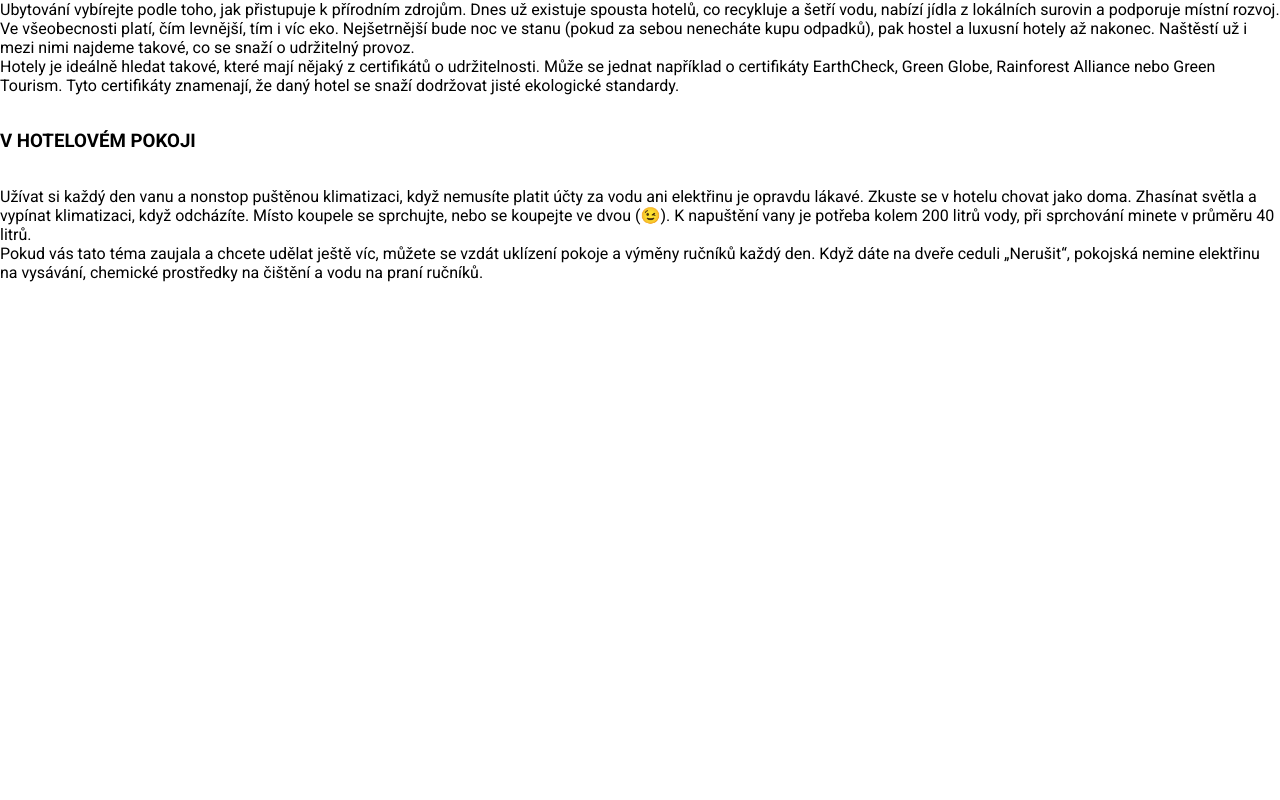
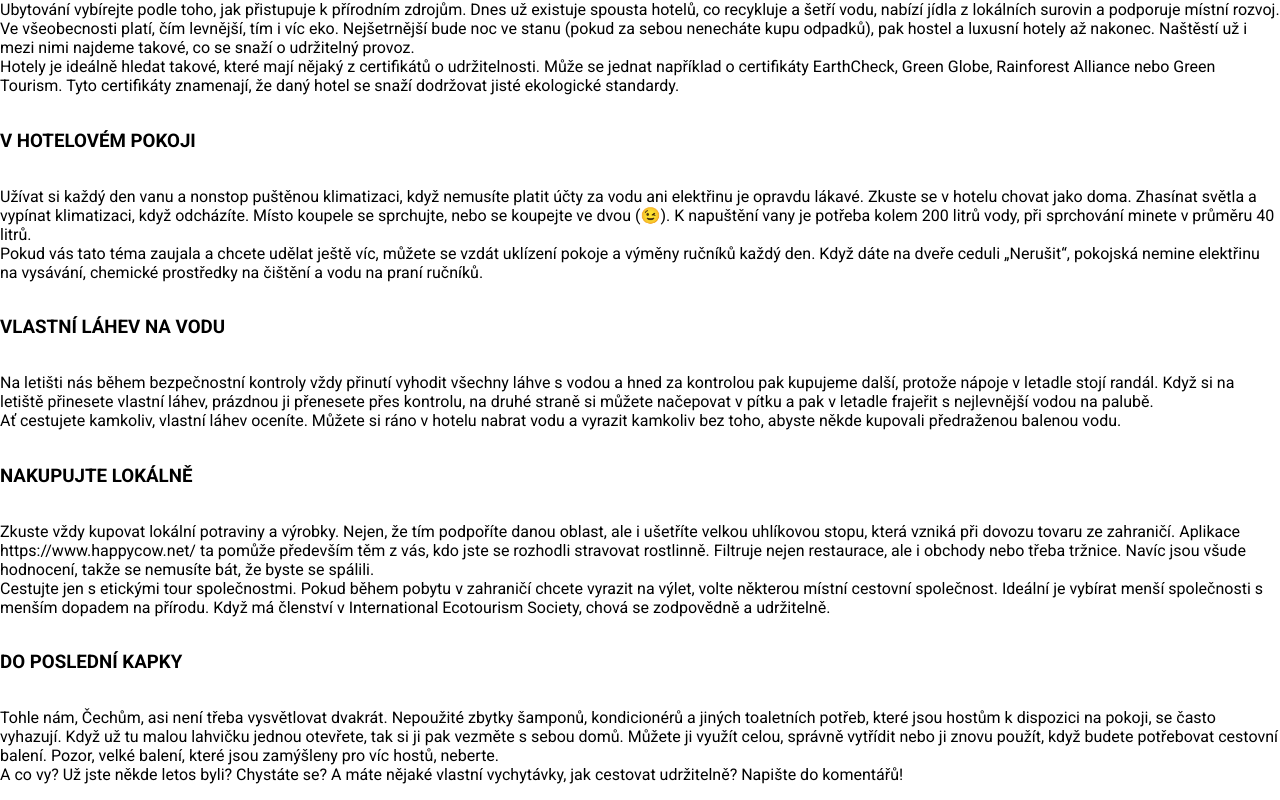
Before and after one commit to franozuz/DOBROdruh, a React app: page /tips in a window 1280 px wide. Shown: the part 704-1504 px from the top of the page. Before the commit the page ends 1002 px from the top, so only its background shows below. Built offline with nearby package versions, Linux system fonts and the light colour scheme.

Commit message:
Tips text added2

```diff
--- a/src/Tips/index.jsx
+++ b/src/Tips/index.jsx
@@ -1,27 +1,116 @@
-import React from "react";
+import React from 'react';
 
 const Tips = () => {
   return (
     <>
-  <h1>Rady a tipy JAK CESTOVAT UDRŽITELNĚJI</h1>;
-
-  <h3>PLÁNOVÁNÍ CESTY</h3>
-  <p> Je jasné, že když se potřebujete dostat rychlo do Kanady, musíte letět. Když ale cestujete po Evropě, skuste volit ekologičtější způsob dopravy - vlaky, sdílená auta, kolo. Bude to sice trvat dýl no při cestování platí, že cesta je cíl (😉) Pokud ale musíte letět, zvolte raději let bez přestupu. Je to právě start a přistání, které produkují nejvíc CO2. <br/>
-  “čím dál se chystáte, tím více CO2 vyprodukujete”<br/>
-  Vykompenzujte svou uhlíkovou stopu. Některé aerolinky již nabízí možnost přikoupit kompenzaci přímo s letenkou nebo můžete využít takzvané offsetové organizace. Tyto společnosti pak vaše peníze investují do projektů zaměřených třeba na obnovitelné zdroje energie, výsadbu lesů, a jiné prospěšné projekty. Například, při zpátečním letu Praha – New York, připadá na osobu kolem 1,7 tuny CO2. Vykompenzování této uhlíkové stopy stojí kolem 400 Kč. Seznam offsetových organizací najdete tady.<br/>
-  Pamatujete na časy, kdy jste si před cestou vytlačili itinerár, mapu i tipy na restaurace? Někteří to tak dělají dodnes. Nahrajte si všechno do mobilu. Letenku, jízdenky, pojištění i mapy tak můžete mít stále po ruce.</p>
-  <h3>BALENÍ KUFRU</h3>
-  <p>Cestujte na lehko. Není to moc překvapivé, ale čím víc letadlo váží, tím víc emisí vyprodukuje. Takže berte jen příruční batožinu a poděkuje vám nejen naše planeta, ale i vaše peněženka.<br/>Přibalte si sebou i jednu plátěnou tašku. Přijde vám vhod při nákupech, na trhu nebo když půjdete na pláž. Na nákup potřebných věcí na cestování využijte e-shop https://www.zerowejst.cz/, Stačí si zakoupit jeden z nabízených produktů, který projekty českých neziskovek podpoří.<br/>
-  Kartáček na zuby by určitě nikdo sdílet nechtěl, ale půjčování si mezi rodinou či blízkými cestovateli jednoho většího balení repelentu, krému, zubní pasty na škodu není. Ušetříte tím místo i dále nepoužitelné obaly.</p>
-  <h3>UBYTOVÁNÍ</h3>
-  <p>Ubytování vybírejte podle toho, jak přistupuje k přírodním zdrojům. Dnes už existuje spousta hotelů, co recykluje a šetří vodu, nabízí jídla z lokálních surovin a podporuje místní rozvoj. Ve všeobecnosti platí, čím levnější, tím i víc eko. Nejšetrnější bude noc ve stanu (pokud za sebou nenecháte kupu odpadků), pak hostel a luxusní hotely až nakonec. Naštěstí už i mezi nimi najdeme takové, co se snaží o udržitelný provoz.<br/>
-  Hotely je ideálně hledat takové, které mají nějaký z certifikátů o udržitelnosti. Může se jednat například o certifikáty EarthCheck, Green Globe, Rainforest Alliance nebo Green Tourism. Tyto certifikáty znamenají, že daný hotel se snaží dodržovat jisté ekologické standardy.</p>
-  <h3>V HOTELOVÉM POKOJI</h3>
-  <p>Užívat si každý den vanu a nonstop puštěnou klimatizaci, když nemusíte platit účty za vodu ani elektřinu je opravdu lákavé. Zkuste se v hotelu chovat jako doma. Zhasínat světla a vypínat klimatizaci, když odcházíte. Místo koupele se sprchujte, nebo se koupejte ve dvou (😉). K napuštění vany je potřeba kolem 200 litrů vody, při sprchování minete v průměru 40 litrů.<br/>
-  Pokud vás tato téma zaujala a chcete udělat ještě víc, můžete se vzdát uklízení pokoje a výměny ručníků každý den. Když dáte na dveře ceduli „Nerušit“, pokojská nemine elektřinu na vysávání, chemické prostředky na čištění a vodu na praní ručníků.
-  </p>
-  </>
+      <h1>Rady a tipy JAK CESTOVAT UDRŽITELNĚJI</h1>;<h3>PLÁNOVÁNÍ CESTY</h3>
+      <p>
+        {' '}
+        Je jasné, že když se potřebujete dostat rychlo do Kanady, musíte letět.
+        Když ale cestujete po Evropě, skuste volit ekologičtější způsob dopravy
+        - vlaky, sdílená auta, kolo. Bude to sice trvat dýl no při cestování
+        platí, že cesta je cíl (😉) Pokud ale musíte letět, zvolte raději let
+        bez přestupu. Je to právě start a přistání, které produkují nejvíc CO2.{' '}
+        <br />
+        “čím dál se chystáte, tím více CO2 vyprodukujete”
+        <br />
+        Vykompenzujte svou uhlíkovou stopu. Některé aerolinky již nabízí možnost
+        přikoupit kompenzaci přímo s letenkou nebo můžete využít takzvané
+        offsetové organizace. Tyto společnosti pak vaše peníze investují do
+        projektů zaměřených třeba na obnovitelné zdroje energie, výsadbu lesů, a
+        jiné prospěšné projekty. Například, při zpátečním letu Praha – New York,
+        připadá na osobu kolem 1,7 tuny CO2. Vykompenzování této uhlíkové stopy
+        stojí kolem 400 Kč. Seznam offsetových organizací najdete tady.
+        <br />
+        Pamatujete na časy, kdy jste si před cestou vytlačili itinerár, mapu i
+        tipy na restaurace? Někteří to tak dělají dodnes. Nahrajte si všechno do
+        mobilu. Letenku, jízdenky, pojištění i mapy tak můžete mít stále po
+        ruce.
+      </p>
+      <h3>BALENÍ KUFRU</h3>
+      <p>
+        Cestujte na lehko. Není to moc překvapivé, ale čím víc letadlo váží, tím
+        víc emisí vyprodukuje. Takže berte jen příruční batožinu a poděkuje vám
+        nejen naše planeta, ale i vaše peněženka.
+        <br />
+        Přibalte si sebou i jednu plátěnou tašku. Přijde vám vhod při nákupech,
+        na trhu nebo když půjdete na pláž. Na nákup potřebných věcí na cestování
+        využijte e-shop https://www.zerowejst.cz/, Stačí si zakoupit jeden z
+        nabízených produktů, který projekty českých neziskovek podpoří.
+        <br />
+        Kartáček na zuby by určitě nikdo sdílet nechtěl, ale půjčování si mezi
+        rodinou či blízkými cestovateli jednoho většího balení repelentu, krému,
+        zubní pasty na škodu není. Ušetříte tím místo i dále nepoužitelné obaly.
+      </p>
+      <h3>UBYTOVÁNÍ</h3>
+      <p>
+        Ubytování vybírejte podle toho, jak přistupuje k přírodním zdrojům. Dnes
+        už existuje spousta hotelů, co recykluje a šetří vodu, nabízí jídla z
+        lokálních surovin a podporuje místní rozvoj. Ve všeobecnosti platí, čím
+        levnější, tím i víc eko. Nejšetrnější bude noc ve stanu (pokud za sebou
+        nenecháte kupu odpadků), pak hostel a luxusní hotely až nakonec.
+        Naštěstí už i mezi nimi najdeme takové, co se snaží o udržitelný provoz.
+        <br />
+        Hotely je ideálně hledat takové, které mají nějaký z certifikátů o
+        udržitelnosti. Může se jednat například o certifikáty EarthCheck, Green
+        Globe, Rainforest Alliance nebo Green Tourism. Tyto certifikáty
+        znamenají, že daný hotel se snaží dodržovat jisté ekologické standardy.
+      </p>
+      <h3>V HOTELOVÉM POKOJI</h3>
+      <p>
+        Užívat si každý den vanu a nonstop puštěnou klimatizaci, když nemusíte
+        platit účty za vodu ani elektřinu je opravdu lákavé. Zkuste se v hotelu
+        chovat jako doma. Zhasínat světla a vypínat klimatizaci, když odcházíte.
+        Místo koupele se sprchujte, nebo se koupejte ve dvou (😉). K napuštění
+        vany je potřeba kolem 200 litrů vody, při sprchování minete v průměru 40
+        litrů.
+        <br />
+        Pokud vás tato téma zaujala a chcete udělat ještě víc, můžete se vzdát
+        uklízení pokoje a výměny ručníků každý den. Když dáte na dveře ceduli
+        „Nerušit“, pokojská nemine elektřinu na vysávání, chemické prostředky na
+        čištění a vodu na praní ručníků.
+      </p>
+      <h3>VLASTNÍ LÁHEV NA VODU</h3>
+      <p>
+        Na letišti nás během bezpečnostní kontroly vždy přinutí vyhodit všechny
+        láhve s vodou a hned za kontrolou pak kupujeme další, protože nápoje v
+        letadle stojí randál. Když si na letiště přinesete vlastní láhev,
+        prázdnou ji přenesete přes kontrolu, na druhé straně si můžete načepovat
+        v pítku a pak v letadle frajeřit s nejlevnější vodou na palubě.
+        <br />
+        Ať cestujete kamkoliv, vlastní láhev oceníte. Můžete si ráno v hotelu
+        nabrat vodu a vyrazit kamkoliv bez toho, abyste někde kupovali
+        předraženou balenou vodu.
+      </p>
+      <h3>NAKUPUJTE LOKÁLNĚ</h3>
+      <p>
+        Zkuste vždy kupovat lokální potraviny a výrobky. Nejen, že tím podpoříte
+        danou oblast, ale i ušetříte velkou uhlíkovou stopu, která vzniká při
+        dovozu tovaru ze zahraničí. Aplikace https://www.happycow.net/ ta pomůže
+        především těm z vás, kdo jste se rozhodli stravovat rostlinně. Filtruje
+        nejen restaurace, ale i obchody nebo třeba tržnice. Navíc jsou všude
+        hodnocení, takže se nemusíte bát, že byste se spálili.
+        <br />
+        Cestujte jen s etickými tour společnostmi. Pokud během pobytu v
+        zahraničí chcete vyrazit na výlet, volte některou místní cestovní
+        společnost. Ideální je vybírat menší společnosti s menším dopadem na
+        přírodu. Když má členství v International Ecotourism Society, chová se
+        zodpovědně a udržitelně.
+      </p>
+      <h3>DO POSLEDNÍ KAPKY</h3>
+      <p>
+        Tohle nám, Čechům, asi není třeba vysvětlovat dvakrát. Nepoužité zbytky
+        šamponů, kondicionérů a jiných toaletních potřeb, které jsou hostům k
+        dispozici na pokoji, se často vyhazují. Když už tu malou lahvičku jednou
+        otevřete, tak si ji pak vezměte s sebou domů. Můžete ji využít celou,
+        správně vytřídit nebo ji znovu použít, když budete potřebovat cestovní
+        balení. Pozor, velké balení, které jsou zamýšleny pro víc hostů,
+        neberte.
+        <br />A co vy? Už jste někde letos byli? Chystáte se? A máte nějaké
+        vlastní vychytávky, jak cestovat udržitelně? Napište do komentářů!
+      </p>
+    </>
   );
-}
+};
 
 export default Tips;
```
